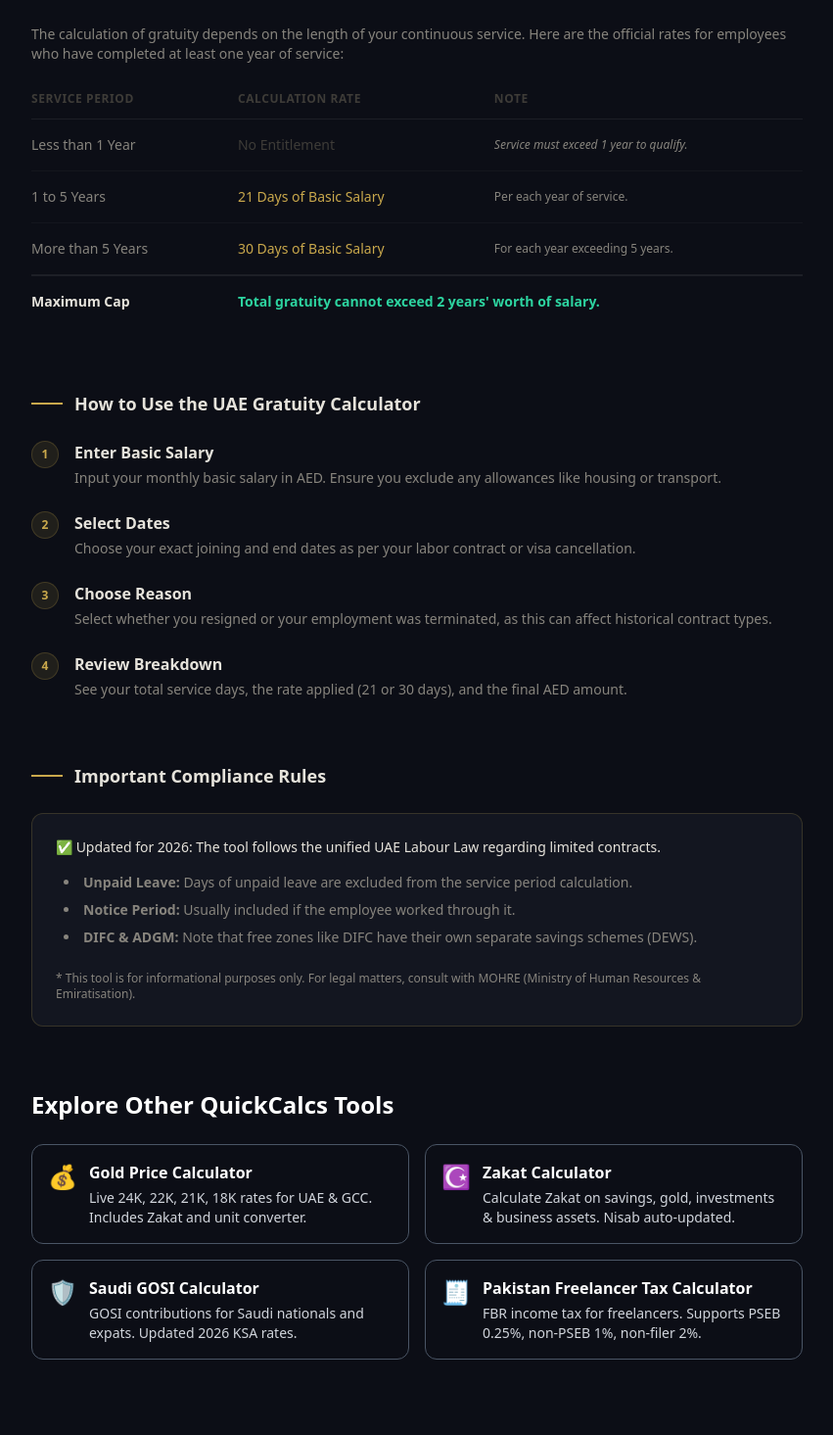
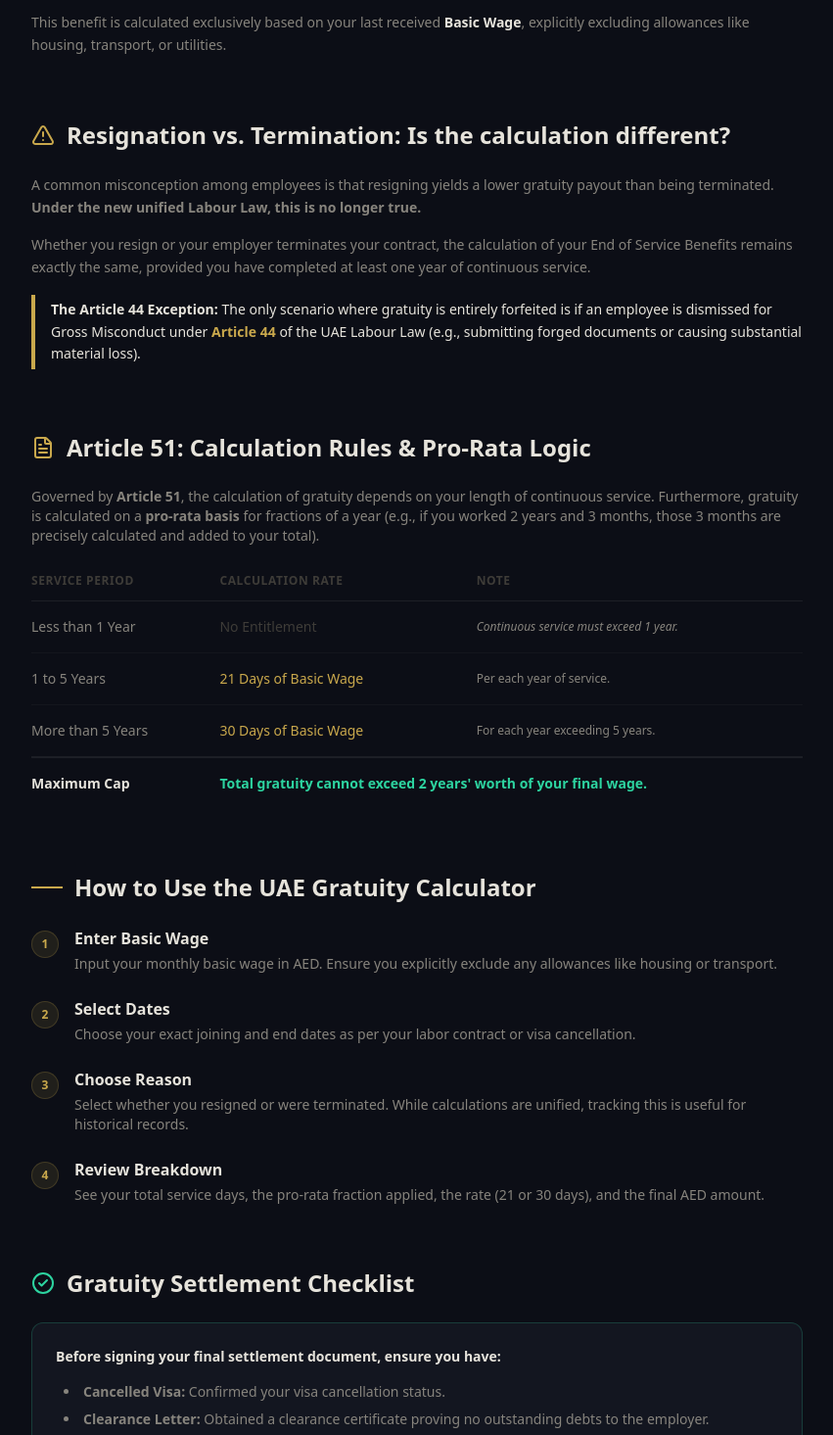
Before and after one commit to Faizan-Sajid/Tool_site, a Next.js app: page /tools/uae-gratuity-calculator in a window 1280 px wide. Shown: the part 1145-2610 px from the top of the page at 98% size, without its empty margins (329-1180 px from the left). Built offline with nearby package versions, Linux system fonts and the light colour scheme.

Commit message:
SEO: Optimized Uae

```diff
--- a/app/tools/uae-gratuity-calculator/GratuityContent.tsx
+++ b/app/tools/uae-gratuity-calculator/GratuityContent.tsx
@@ -1,33 +1,58 @@
 import Link from "next/link";
 import React from "react";
+import { Scale, FileText, AlertTriangle, CheckCircle2 } from "lucide-react";
 
 export default function GratuityContent() {
   return (
     <section className="max-w-[860px] px-[20px] sm:px-[36px] py-[48px] space-y-16 text-[#87847d]">
-      {/* SECTION 1: What is UAE Gratuity? */}
+
+      {/* SECTION 1: What is UAE Gratuity? (E-E-A-T & Limited Contract Mandate) */}
       <div>
-        <h2 className="mb-6 text-lg font-bold text-[#e6e3db] flex items-center gap-3">
-          <span className="h-[2px] w-8 bg-[#c9a84c] flex-shrink-0" />
-          What is UAE Gratuity? — End of Service Benefits
+        <h2 className="mb-6 text-2xl font-bold text-[#e6e3db] flex items-center gap-3">
+          <Scale className="w-6 h-6 text-[#c9a84c]" />
+          What is UAE Gratuity? (Federal Decree-Law No. 33 of 2021)
         </h2>
         <div className="text-sm leading-relaxed space-y-4">
           <p>
-            Gratuity is a statutory end-of-service benefit paid to expatriate employees in the UAE. It serves as a financial thank-you for the years of service provided to an employer. Under the Federal Decree-Law No. 33 of 2021 (the UAE Labour Law), all eligible workers are entitled to this payment upon the termination or completion of their employment contract.
+            Gratuity is a statutory end-of-service benefit paid to expatriate employees in the UAE. It serves as a financial thank-you for the years of service provided to an employer. Under <strong className="text-[#e6e3db]">Federal Decree-Law No. 33 of 2021</strong> (the unified UAE Labour Law), all eligible private-sector workers are entitled to this payment upon the termination or completion of their employment contract.
           </p>
+          <div className="bg-[rgba(45,212,160,0.05)] border border-[rgba(45,212,160,0.15)] rounded-xl p-4 text-[#2dd4a0]">
+            <strong className="block mb-1 text-[#e6e3db]">The 2025/2026 Limited Contract Mandate:</strong>
+            As of recent MOHRE mandates, all private sector contracts have officially transitioned to <strong>Limited (Fixed-Term) Contracts</strong>. The old "Unlimited Contract" rules—and their complicated resignation deduction formulas—have been entirely abolished. Gratuity calculations are now unified across all emirates.
+          </div>
           <p>
-            As of 2026, the law applies to all private sector employees, ensuring a unified system for calculating benefits across all emirates, including Dubai, Abu Dhabi, and Sharjah. This benefit is calculated based on your last received basic salary, excluding allowances like housing, transport, or utilities.
+            This benefit is calculated exclusively based on your last received <strong className="text-[#e6e3db]">Basic Wage</strong>, explicitly excluding allowances like housing, transport, or utilities.
           </p>
         </div>
       </div>
 
-      {/* SECTION 2: Official 2026 Gratuity Rules */}
+      {/* SECTION 2: Resignation vs Termination (Search Intent) */}
       <div>
-        <h2 className="mb-6 text-lg font-bold text-[#e6e3db] flex items-center gap-3">
-          <span className="h-[2px] w-8 bg-[#c9a84c] flex-shrink-0" />
-          UAE Labour Law 2026: Gratuity Calculation Rules
+        <h2 className="mb-6 text-2xl font-bold text-[#e6e3db] flex items-center gap-3">
+          <AlertTriangle className="w-6 h-6 text-[#c9a84c]" />
+          Resignation vs. Termination: Is the calculation different?
+        </h2>
+        <div className="text-sm leading-relaxed space-y-4">
+          <p>
+            A common misconception among employees is that resigning yields a lower gratuity payout than being terminated. <strong>Under the new unified Labour Law, this is no longer true.</strong>
+          </p>
+          <p>
+            Whether you resign or your employer terminates your contract, the calculation of your End of Service Benefits remains exactly the same, provided you have completed at least one year of continuous service.
+          </p>
+          <div className="border-l-4 border-[#c9a84c] pl-4 py-1 text-[#e6e3db]">
+            <strong>The Article 44 Exception:</strong> The only scenario where gratuity is entirely forfeited is if an employee is dismissed for Gross Misconduct under <strong className="text-[#c9a84c]">Article 44</strong> of the UAE Labour Law (e.g., submitting forged documents or causing substantial material loss).
+          </div>
+        </div>
+      </div>
+
+      {/* SECTION 3: Official Rules & Pro-Rata (Article 51) */}
+      <div>
+        <h2 className="mb-6 text-2xl font-bold text-[#e6e3db] flex items-center gap-3">
+          <FileText className="w-6 h-6 text-[#c9a84c]" />
+          Article 51: Calculation Rules & Pro-Rata Logic
         </h2>
         <p className="mb-4 text-sm">
-          The calculation of gratuity depends on the length of your continuous service. Here are the official rates for employees who have completed at least one year of service:
+          Governed by <strong>Article 51</strong>, the calculation of gratuity depends on your length of continuous service. Furthermore, gratuity is calculated on a <strong>pro-rata basis</strong> for fractions of a year (e.g., if you worked 2 years and 3 months, those 3 months are precisely calculated and added to your total).
         </p>
         <div className="overflow-x-auto">
           <table className="w-full text-sm border-collapse">
@@ -42,22 +67,22 @@ export default function GratuityContent() {
               <tr className="border-b border-[rgba(255,255,255,0.03)]">
                 <td className="py-4 pr-4">Less than 1 Year</td>
                 <td className="px-4 text-[#3e3c38]">No Entitlement</td>
-                <td className="px-4 text-xs italic">Service must exceed 1 year to qualify.</td>
+                <td className="px-4 text-xs italic">Continuous service must exceed 1 year.</td>
               </tr>
               <tr className="border-b border-[rgba(255,255,255,0.03)]">
                 <td className="py-4 pr-4">1 to 5 Years</td>
-                <td className="px-4 text-[#c9a84c]">21 Days of Basic Salary</td>
+                <td className="px-4 text-[#c9a84c]">21 Days of Basic Wage</td>
                 <td className="px-4 text-xs">Per each year of service.</td>
               </tr>
               <tr className="border-b border-[rgba(255,255,255,0.03)]">
                 <td className="py-4 pr-4">More than 5 Years</td>
-                <td className="px-4 text-[#c9a84c]">30 Days of Basic Salary</td>
+                <td className="px-4 text-[#c9a84c]">30 Days of Basic Wage</td>
                 <td className="px-4 text-xs">For each year exceeding 5 years.</td>
               </tr>
               <tr className="border-t-2 border-[rgba(255,255,255,0.07)]">
                 <td className="py-4 pr-4 font-bold text-[#e6e3db]">Maximum Cap</td>
                 <td colSpan={2} className="px-4 font-bold text-[#2dd4a0]">
-                  Total gratuity cannot exceed 2 years' worth of salary.
+                  Total gratuity cannot exceed 2 years' worth of your final wage.
                 </td>
               </tr>
             </tbody>
@@ -65,25 +90,25 @@ export default function GratuityContent() {
         </div>
       </div>
 
-      {/* SECTION 3: How to Use This Calculator */}
+      {/* SECTION 4: How to Use This Calculator (Semantic Headings) */}
       <div>
-        <h2 className="mb-6 text-lg font-bold text-[#e6e3db] flex items-center gap-3">
+        <h2 className="mb-6 text-2xl font-bold text-[#e6e3db] flex items-center gap-3">
           <span className="h-[2px] w-8 bg-[#c9a84c] flex-shrink-0" />
           How to Use the UAE Gratuity Calculator
         </h2>
         <div className="space-y-6">
           {[
-            { step: 1, title: "Enter Basic Salary", desc: "Input your monthly basic salary in AED. Ensure you exclude any allowances like housing or transport." },
+            { step: 1, title: "Enter Basic Wage", desc: "Input your monthly basic wage in AED. Ensure you explicitly exclude any allowances like housing or transport." },
             { step: 2, title: "Select Dates", desc: "Choose your exact joining and end dates as per your labor contract or visa cancellation." },
-            { step: 3, title: "Choose Reason", desc: "Select whether you resigned or your employment was terminated, as this can affect historical contract types." },
-            { step: 4, title: "Review Breakdown", desc: "See your total service days, the rate applied (21 or 30 days), and the final AED amount." },
+            { step: 3, title: "Choose Reason", desc: "Select whether you resigned or were terminated. While calculations are unified, tracking this is useful for historical records." },
+            { step: 4, title: "Review Breakdown", desc: "See your total service days, the pro-rata fraction applied, the rate (21 or 30 days), and the final AED amount." },
           ].map((item) => (
             <div key={item.step} className="flex gap-4">
-              <span className="flex-shrink-0 w-7 h-7 rounded-full bg-[rgba(201,168,76,0.11)] border border-[rgba(201,168,76,0.2)] text-[#c9a84c] text-xs font-bold flex items-center justify-center">
+              <span className="flex-shrink-0 w-7 h-7 rounded-full bg-[rgba(201,168,76,0.11)] border border-[rgba(201,168,76,0.2)] text-[#c9a84c] text-xs font-bold flex items-center justify-center mt-1">
                 {item.step}
               </span>
               <div>
-                <strong className="text-[#e6e3db]">{item.title}</strong>
+                <h3 className="text-base font-bold text-[#e6e3db]">{item.title}</h3>
                 <p className="mt-1 text-sm">{item.desc}</p>
               </div>
             </div>
@@ -91,64 +116,65 @@ export default function GratuityContent() {
         </div>
       </div>
 
-      {/* SECTION 4: Important Compliance Notes */}
+      {/* SECTION 5: Gratuity Settlement Checklist (UX & Value Add) */}
       <div>
-        <h2 className="mb-6 text-lg font-bold text-[#e6e3db] flex items-center gap-3">
-          <span className="h-[2px] w-8 bg-[#c9a84c] flex-shrink-0" />
-          Important Compliance Rules
+        <h2 className="mb-6 text-2xl font-bold text-[#e6e3db] flex items-center gap-3">
+          <CheckCircle2 className="w-6 h-6 text-[#2dd4a0]" />
+          Gratuity Settlement Checklist
         </h2>
-        <div className="rounded-[12px] bg-[#131620] border border-[rgba(201,168,76,0.2)] p-6 space-y-4 text-sm">
-          <p className="text-[#e6e3db]">
-            ✅ Updated for 2026: The tool follows the unified UAE Labour Law regarding limited contracts.
+        <div className="rounded-[12px] bg-[#131620] border border-[rgba(45,212,160,0.2)] p-6 space-y-4 text-sm">
+          <p className="text-[#e6e3db] font-bold">
+            Before signing your final settlement document, ensure you have:
           </p>
           <ul className="list-disc list-inside ml-2 space-y-2">
-            <li><strong>Unpaid Leave:</strong> Days of unpaid leave are excluded from the service period calculation.</li>
-            <li><strong>Notice Period:</strong> Usually included if the employee worked through it.</li>
-            <li><strong>DIFC & ADGM:</strong> Note that free zones like DIFC have their own separate savings schemes (DEWS).</li>
+            <li><strong>Cancelled Visa:</strong> Confirmed your visa cancellation status.</li>
+            <li><strong>Clearance Letter:</strong> Obtained a clearance certificate proving no outstanding debts to the employer.</li>
+            <li><strong>Leave Encashment:</strong> Verified that any unutilized annual leave days are paid out alongside gratuity.</li>
+            <li><strong>Repatriation Ticket:</strong> Checked if you are entitled to a flight ticket home (if returning to your home country).</li>
           </ul>
-          <p className="text-[#87847d] text-xs pt-2">
-            * This tool is for informational purposes only. For legal matters, consult with MOHRE (Ministry of Human Resources & Emiratisation).
+          <p className="text-[#87847d] text-xs pt-4 border-t border-[rgba(255,255,255,0.05)] mt-4">
+            * Unpaid leave days are deducted from total service days. For legal matters, always consult with MOHRE or a legal professional.
           </p>
         </div>
       </div>
 
       {/* ===== Explore Other Tools ===== */}
-      <section className="mt-12">
-        <h2 className="text-2xl font-bold mb-6 text-white">Explore Other QuickCalcs Tools</h2>
+      <section className="mt-16 pt-8 border-t border-[rgba(255,255,255,0.07)]">
+        <h2 className="text-2xl font-bold mb-6 text-[#e6e3db]">Explore Other QuickCalcs Tools</h2>
         <div className="grid grid-cols-1 sm:grid-cols-2 gap-4">
-          <Link href="/tools/gold-calculator" className="block p-4 rounded-xl border border-gray-600 hover:border-blue-400 hover:shadow-md transition-all">
+          <Link href="/tools/gold-calculator" className="block p-4 rounded-xl border border-[rgba(255,255,255,0.1)] hover:border-[#c9a84c] hover:bg-[rgba(201,168,76,0.05)] transition-all">
             <div className="flex items-start gap-3">
               <span className="text-2xl">💰</span>
               <div>
-                <p className="font-semibold text-white">Gold Price Calculator</p>
-                <p className="text-sm text-gray-300 mt-1">Live 24K, 22K, 21K, 18K rates for UAE & GCC. Includes Zakat and unit converter.</p>
+                <p className="font-semibold text-[#e6e3db]">Gold Price Calculator</p>
+                <p className="text-xs text-[#87847d] mt-1">Live 24K, 22K, 21K, 18K rates for UAE & GCC. Includes Zakat and unit converter.</p>
               </div>
             </div>
           </Link>
-          <Link href="/tools/zakat-calculator" className="block p-4 rounded-xl border border-gray-600 hover:border-blue-400 hover:shadow-md transition-all">
+          <Link href="/tools/zakat-calculator" className="block p-4 rounded-xl border border-[rgba(255,255,255,0.1)] hover:border-[#2dd4a0] hover:bg-[rgba(45,212,160,0.05)] transition-all">
             <div className="flex items-start gap-3">
               <span className="text-2xl">☪️</span>
               <div>
-                <p className="font-semibold text-white">Zakat Calculator</p>
-                <p className="text-sm text-gray-300 mt-1">Calculate Zakat on savings, gold, investments & business assets. Nisab auto-updated.</p>
+                <p className="font-semibold text-[#e6e3db]">Zakat Calculator</p>
+                <p className="text-xs text-[#87847d] mt-1">Calculate Zakat on savings, gold, investments & business assets. Nisab auto-updated.</p>
               </div>
             </div>
           </Link>
-          <Link href="/tools/ksa-gosi-calculator" className="block p-4 rounded-xl border border-gray-600 hover:border-blue-400 hover:shadow-md transition-all">
+          <Link href="/tools/ksa-gosi-calculator" className="block p-4 rounded-xl border border-[rgba(255,255,255,0.1)] hover:border-[#c9a84c] hover:bg-[rgba(201,168,76,0.05)] transition-all">
             <div className="flex items-start gap-3">
               <span className="text-2xl">🛡️</span>
               <div>
-                <p className="font-semibold text-white">Saudi GOSI Calculator</p>
-                <p className="text-sm text-gray-300 mt-1">GOSI contributions for Saudi nationals and expats. Updated 2026 KSA rates.</p>
+                <p className="font-semibold text-[#e6e3db]">Saudi GOSI Calculator</p>
+                <p className="text-xs text-[#87847d] mt-1">GOSI contributions for Saudi nationals and expats. Updated 2026 KSA rates.</p>
               </div>
             </div>
           </Link>
-          <Link href="/tools/pakistan-freelancer-tax-calculator" className="block p-4 rounded-xl border border-gray-600 hover:border-blue-400 hover:shadow-md transition-all">
+          <Link href="/tools/pakistan-freelancer-tax-calculator" className="block p-4 rounded-xl border border-[rgba(255,255,255,0.1)] hover:border-[#2dd4a0] hover:bg-[rgba(45,212,160,0.05)] transition-all">
             <div className="flex items-start gap-3">
               <span className="text-2xl">🧾</span>
               <div>
-                <p className="font-semibold text-white">Pakistan Freelancer Tax Calculator</p>
-                <p className="text-sm text-gray-300 mt-1">FBR income tax for freelancers. Supports PSEB 0.25%, non-PSEB 1%, non-filer 2%.</p>
+                <p className="font-semibold text-[#e6e3db]">Pakistan Freelancer Tax Calculator</p>
+                <p className="text-xs text-[#87847d] mt-1">FBR income tax for freelancers. Supports PSEB 0.25%, non-PSEB 1%, non-filer 2%.</p>
               </div>
             </div>
           </Link>
```
